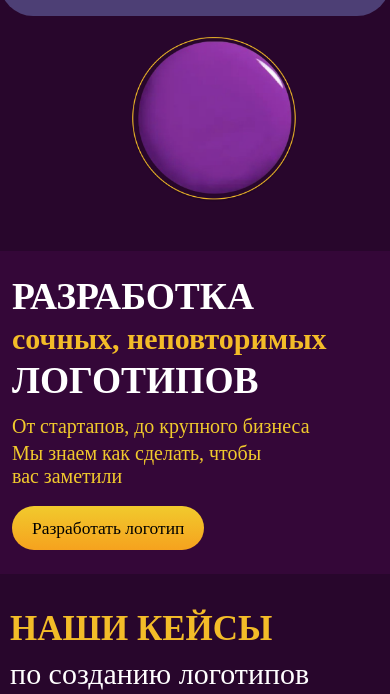
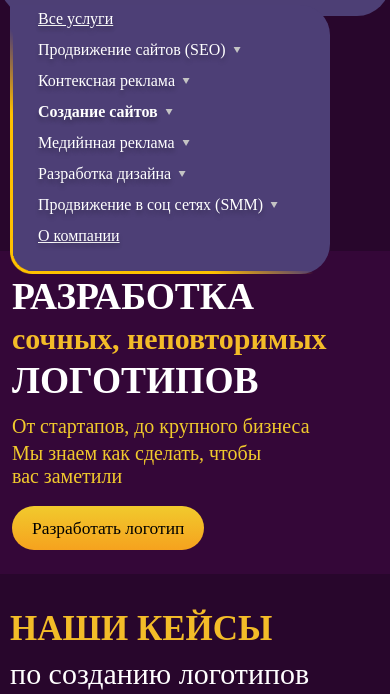
Before and after one commit to Yuliya-1102/vTop3, a plain HTML site: page index.html in a window 390 px wide. Both pictures are taken after a click on the element 35 px from the left and 31 px from the top of the page. Shown: the part 55-749 px from the top of the page. Drawn offline with nearby package versions, Linux system fonts and the light colour scheme; files whose address does not match are found by name.

Commit message:
add menu-mobile

```diff
--- a/js/script.js
+++ b/js/script.js
@@ -7,15 +7,15 @@ var swiper = new Swiper(".process__swiper", {
     },
     loop: true,
     autoHeight: true,
-  //   breakpoints: {
-	// 	576: {
-	// 		autoHeight: true,
-	// 	},
-  //       600: {
-	// 		autoHeight: false,
-	// 	}
+    breakpoints: {
+		576: {
+			autoHeight: true,
+		},
+        600: {
+			autoHeight: false,
+		}
 
-	// },
+	},
 });
 
 // animation
@@ -57,3 +57,11 @@ initImg('#test img', [
         this.change();
     }
   }
+
+  // burger
+  const headerBurger = document.querySelector('.header__burger');
+  const headerNav = document.querySelector('.header__nav');
+
+  headerBurger.addEventListener('click', () =>{
+      headerNav.classList.toggle('burger--active');
+  })
--- a/scss/_header.scss
+++ b/scss/_header.scss
@@ -165,9 +165,7 @@
         &__line {
             display: none;
         }
-        &__nav {
-            display: none;
-        }
+
         &__phone{
             display: none;
         }
@@ -208,6 +206,52 @@
         }
         &__contact {
             align-items: center;
+        }
+
+        // menu
+        &__nav {
+            transform: scaleY(0);
+            position: absolute;
+            top: 4rem;
+            left: 1rem;
+            background: #4D3F76;
+            border-radius: 0 30px 30px 30px;
+            font-size: .9rem;
+            padding: 0px 25px 15px 25px;
+            min-width: 320px;
+            border: 3px solid yellow;
+            border-top-width: 3px;
+            border-right-width: 3px;
+            border-right-style: solid;
+            border-right-color: yellow;
+            border-bottom-width: 3px;
+            border-left-width: 3px;
+            border-image-outset: 0;
+            border-image-repeat: stretch;
+            border-image-slice: 100%;
+            border-image-source: none;
+            border-image-width: 1;
+            border-width: 3px;
+            border-right-width: 3px;
+            border-right: none;
+            border-image-slice: 32 27 27 27;
+            border-image-width: 20px 20px 20px 20px;
+            border-image-outset: 0px 0px 0px 0px;
+            border-image-repeat: stretch stretch;
+            border-image-source: url('../img/border-sub-menu.png');
+        }
+
+        &__nav.burger--active{
+            will-change: transform;
+            transition: transform 0.3s;
+            transform: scaleY(1);
+            transform-origin: 50% 0;
+        }
+        &__nav-list {
+            display: block;
+        }
+        &__nav-item {
+            margin-bottom: 0.5rem;
         }
 
     }
@@ -267,5 +311,12 @@
         &__email-mobile {
             margin-left: 0.50rem;
         }
+        &__nav {
+            top: 3rem;
+            left: 0.5rem;
+        }
+        &__nav-link {
+            font-size: .8rem;
+        }
     }
 }
```
Also changed, not shown: css/style.css, css/style.min.css, img/border-sub-menu.png (added), scss/style.css, 2 other files.
